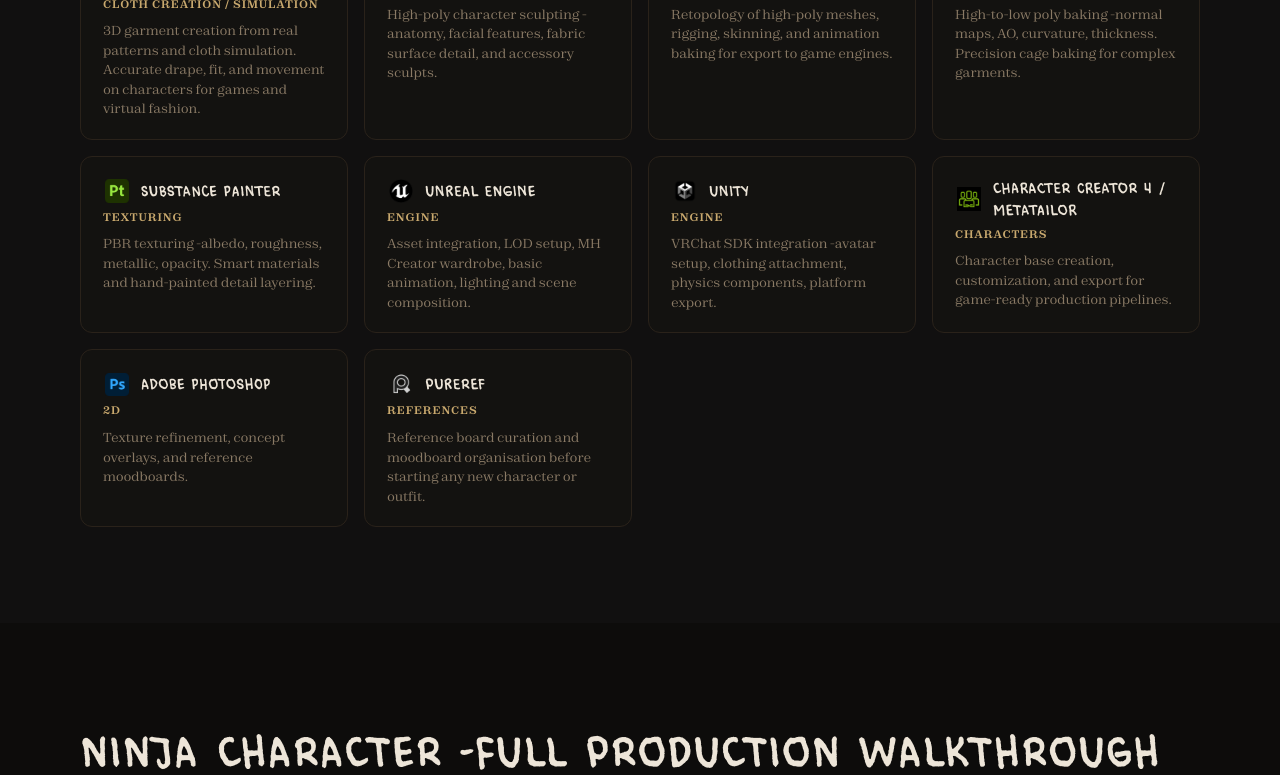
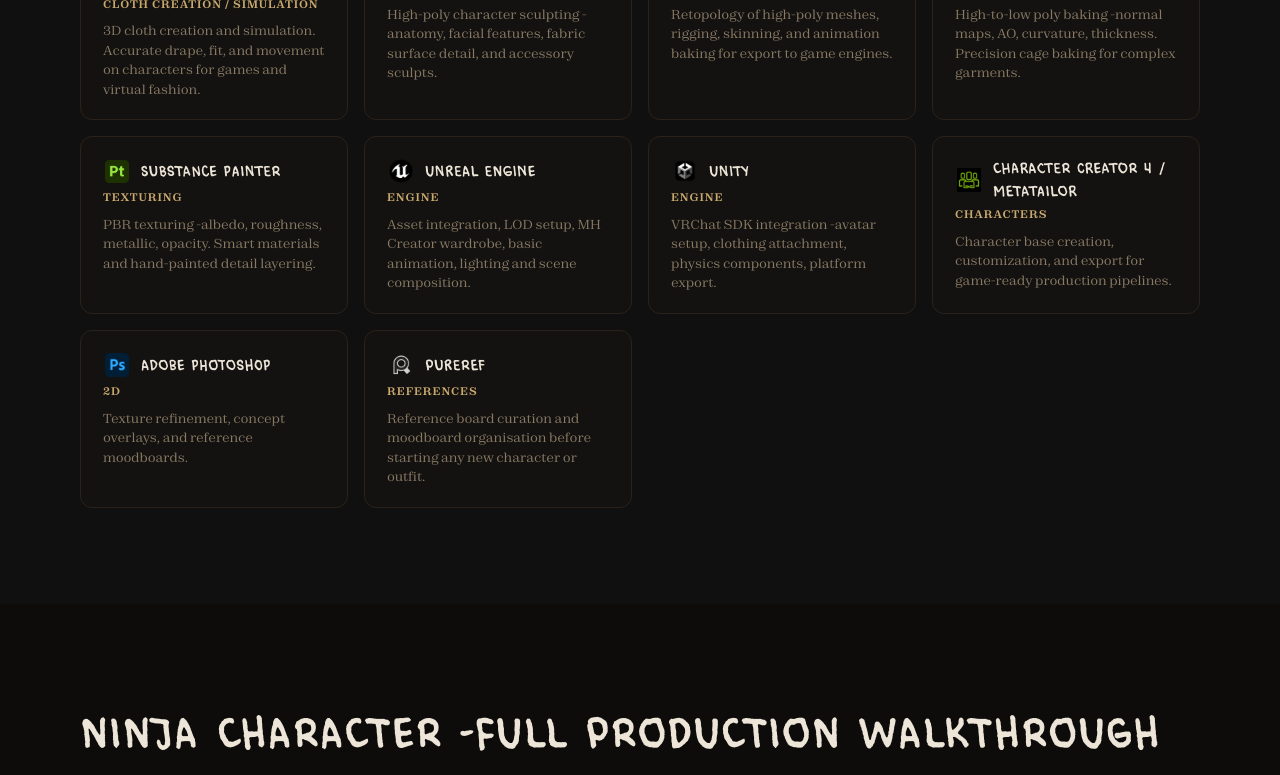
Before and after one commit to Finafur/portfolio, a plain HTML site: page index.html in a window 1280 px wide. Shown: the part 1349-2124 px from the top of the page. Drawn offline with Linux system fonts and the light colour scheme.

Commit message:
fix: update Marvelous Designer description text

```diff
--- a/index.html
+++ b/index.html
@@ -638,7 +638,7 @@
     <div class="tool-card">
       <div class="tool-card-header"><div class="tool-card-icon"><img src="icons/md-removebg-preview.png" alt="MD"></div><div class="tool-card-name">Marvelous Designer / CLO3D</div></div>
       <div class="tool-card-badge">Cloth Creation / Simulation</div>
-      <div class="tool-card-purpose">3D garment creation from real patterns and cloth simulation. Accurate drape, fit, and movement on characters for games and virtual fashion.</div>
+      <div class="tool-card-purpose">3D cloth creation and simulation. Accurate drape, fit, and movement on characters for games and virtual fashion.</div>
     </div>
     <div class="tool-card">
       <div class="tool-card-header"><div class="tool-card-icon"><img src="icons/zbrush-logo-png_seeklogo-155828.png" alt="ZBrush"></div><div class="tool-card-name">ZBrush</div></div>
```
